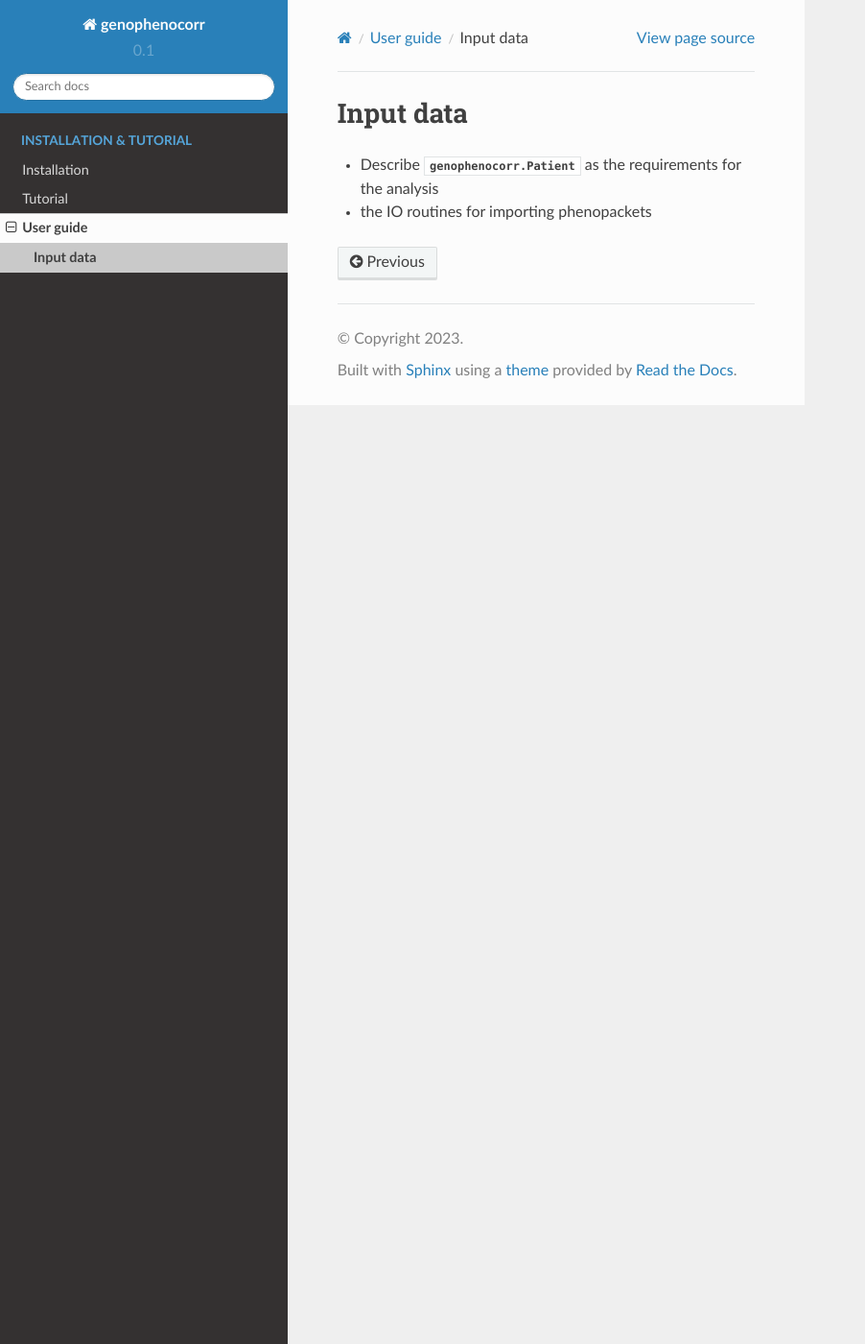
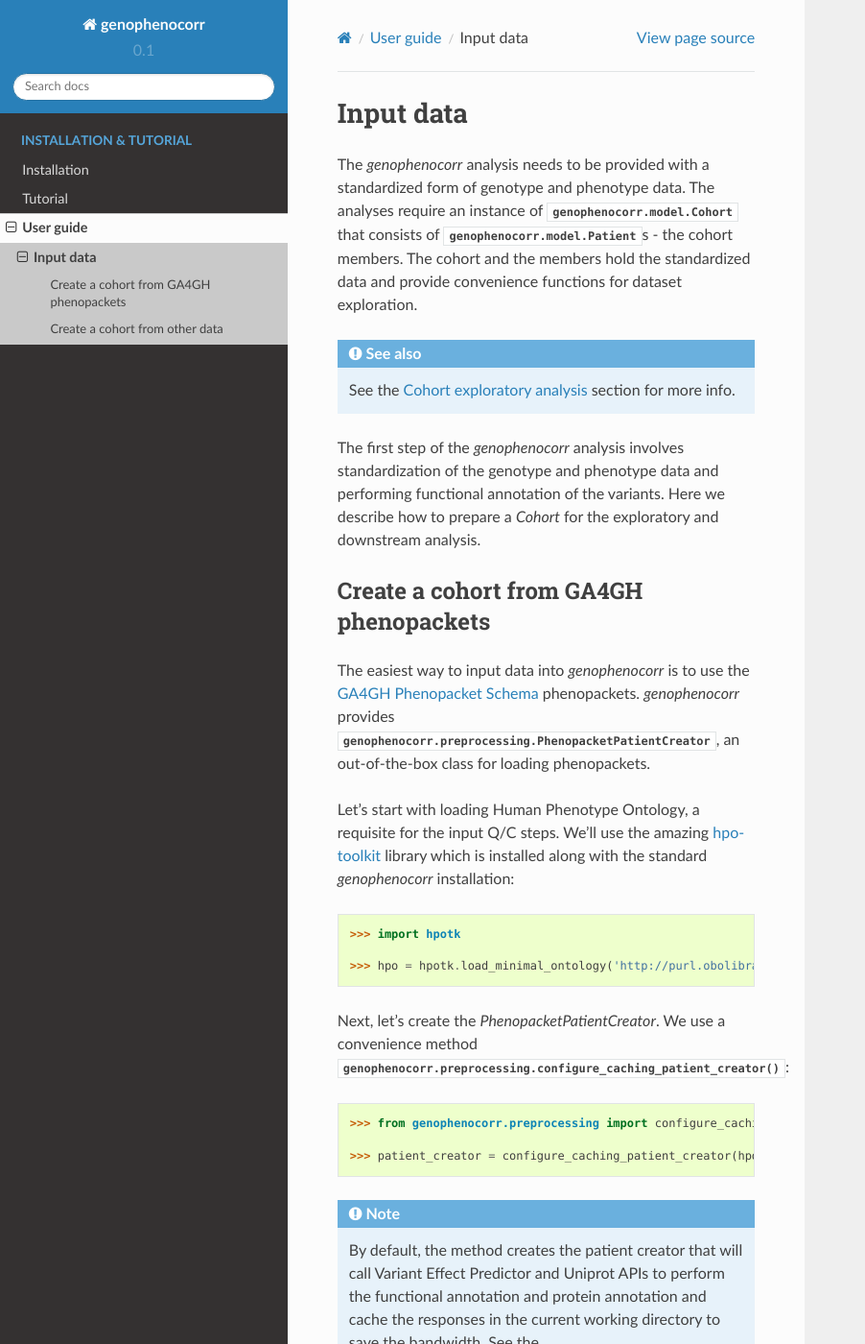
Before and after one commit to monarch-initiative/gpsea, a Sphinx documentation site: the page built from docs/user-guide/input-data.rst, in a window 1280 px wide and 1400 px high. Shown: the whole window at 96% size, without its empty margins (0-902 px from the left). Built offline with Sphinx 7.4.7 and the Read the Docs theme 2.0.0, drawn with Linux system fonts in a browser that asks for light colours; pages that are not in the unit, such as notebooks, are missing from menus; some of the changed text lies outside the part shown.

Commit message:
Add user guide entry for the input requirements and how to load phenopackets into genophenocorr's format.

```diff
--- a/docs/user-guide/input-data.rst
+++ b/docs/user-guide/input-data.rst
@@ -4,5 +4,95 @@
 Input data
 ==========
 
-* Describe :class:`genophenocorr.Patient` as the requirements for the analysis
-* the IO routines for importing phenopackets
+The `genophenocorr` analysis needs to be provided with a standardized form of genotype and phenotype data.
+The analyses require an instance of :class:`genophenocorr.model.Cohort` that consists
+of :class:`genophenocorr.model.Patient`\ s - the cohort members. The cohort and the members
+hold the standardized data and provide convenience functions for dataset exploration.
+
+.. seealso::
+
+  See the :ref:`cohort-exploratory` section for more info.
+
+The first step of the `genophenocorr` analysis involves standardization of the genotype and phenotype data
+and performing functional annotation of the variants. Here we describe how to prepare a `Cohort`
+for the exploratory and downstream analysis.
+
+Create a cohort from GA4GH phenopackets
+---------------------------------------
+
+The easiest way to input data into `genophenocorr` is to use the
+`GA4GH Phenopacket Schema <https://phenopacket-schema.readthedocs.io/en/latest>`_ phenopackets.
+`genophenocorr` provides :class:`genophenocorr.preprocessing.PhenopacketPatientCreator`,
+an out-of-the-box class for loading phenopackets.
+
+
+Let's start with loading Human Phenotype Ontology, a requisite for the input Q/C steps. We'll use the amazing
+`hpo-toolkit <https://github.com/TheJacksonLaboratory/hpo-toolkit>`_ library which is installed along with
+the standard `genophenocorr` installation:
+
+.. doctest:: input-data
+
+  >>> import hpotk
+
+  >>> hpo = hpotk.load_minimal_ontology('http://purl.obolibrary.org/obo/hp.json')
+
+Next, let's create the `PhenopacketPatientCreator`. We use a convenience method
+:func:`genophenocorr.preprocessing.configure_caching_patient_creator`:
+
+.. doctest:: input-data
+
+  >>> from genophenocorr.preprocessing import configure_caching_patient_creator
+
+  >>> patient_creator = configure_caching_patient_creator(hpo)
+
+.. note::
+
+  By default, the method creates the patient creator that will call Variant Effect Predictor
+  and Uniprot APIs to perform the functional annotation and protein annotation and cache the responses
+  in the current working directory to save the bandwidth.
+  See the :func:`genophenocorr.preprocessing.configure_caching_patient_creator` for more configuration options.
+
+We can create a cohort starting from a folder with phenopackets stored as JSON files.
+For the purpose of this example, we will use a folder `simple_cohort` with 5 example phenopackets located in
+`genophenocorr's repository <https://github.com/monarch-initiative/genophenocorr/tree/main/docs/data/simple_cohort>`_
+
+.. doctest:: input-data
+
+  >>> simple_cohort_path = '../data/simple_cohort'
+
+Here we walk the file system, load all phenopacket JSON files, and transform the phenopackets into instances of
+:class:`genophenocorr.model.Patient`:
+
+.. doctest:: input-data
+
+  >>> import os
+  >>> from phenopackets import Phenopacket
+  >>> from google.protobuf.json_format import Parse
+
+  >>> patients = []
+  >>> for dirpath, _, filenames in os.walk(simple_cohort_path):
+  ...   for filename in filenames:
+  ...     if filename.endswith('.json'):
+  ...       pp_path = os.path.join(dirpath, filename)
+  ...       pp = Phenopacket()
+  ...       with open(pp_path) as fh:
+  ...         Parse(fh.read(), pp)
+  ...       patient = patient_creator.create_patient(pp)
+  ...       patients.append(pp)
+
+  >>> print(f'Loaded {len(patients)} phenopackets')
+
+Now we can construct a `Cohort`:
+
+.. doctest:: input-data
+
+  >>> from genophenocorr.model import Cohort
+
+  >>> cohort = Cohort.from_patients(patients)
+  >>> print(f'Created a cohort with {len(cohort)} members')
+
+
+Create a cohort from other data
+-------------------------------
+
+TODO - describe how to construct a Patient from raw HPO terms and variant coordinates.
```
Also changed, not shown: docs/user-guide/exploratory.rst (added, +10 -0 lines), 2 other files.
